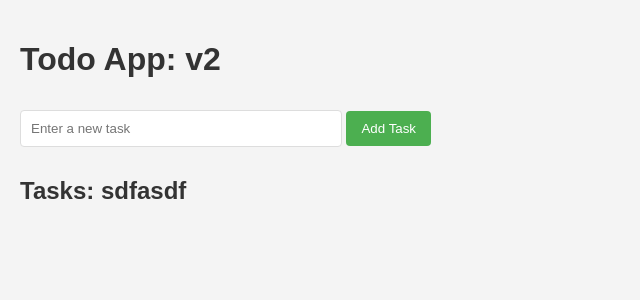
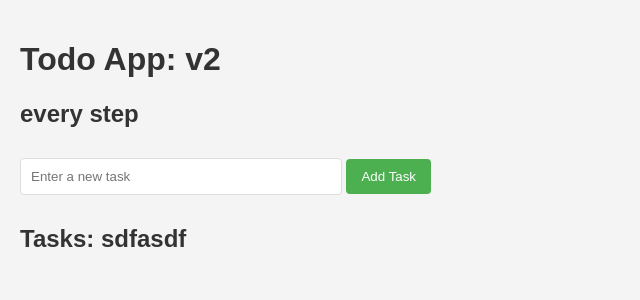
Before and after one commit to Leninhashcode/unit-test, a Flask app: page / in a window 1280 px wide. Shown: the top 300 px of the page, without its empty margins (0-640 px from the left). Run offline with Flask 3, Linux system fonts and the light colour scheme.

Commit message:
trigered

```diff
--- a/templates/index.html
+++ b/templates/index.html
@@ -58,6 +58,7 @@
   </head>
   <body>
     <h1>Todo App: v2</h1>
+    <h2>every step</h2>
 
     <!-- Add Task Form -->
     <form method="post">
@@ -77,6 +78,7 @@
           <input type="submit" name="delete_task" value="Delete" />
         </form>
       </li>
+
       {% endfor %}
     </ul>
   </body>
```
